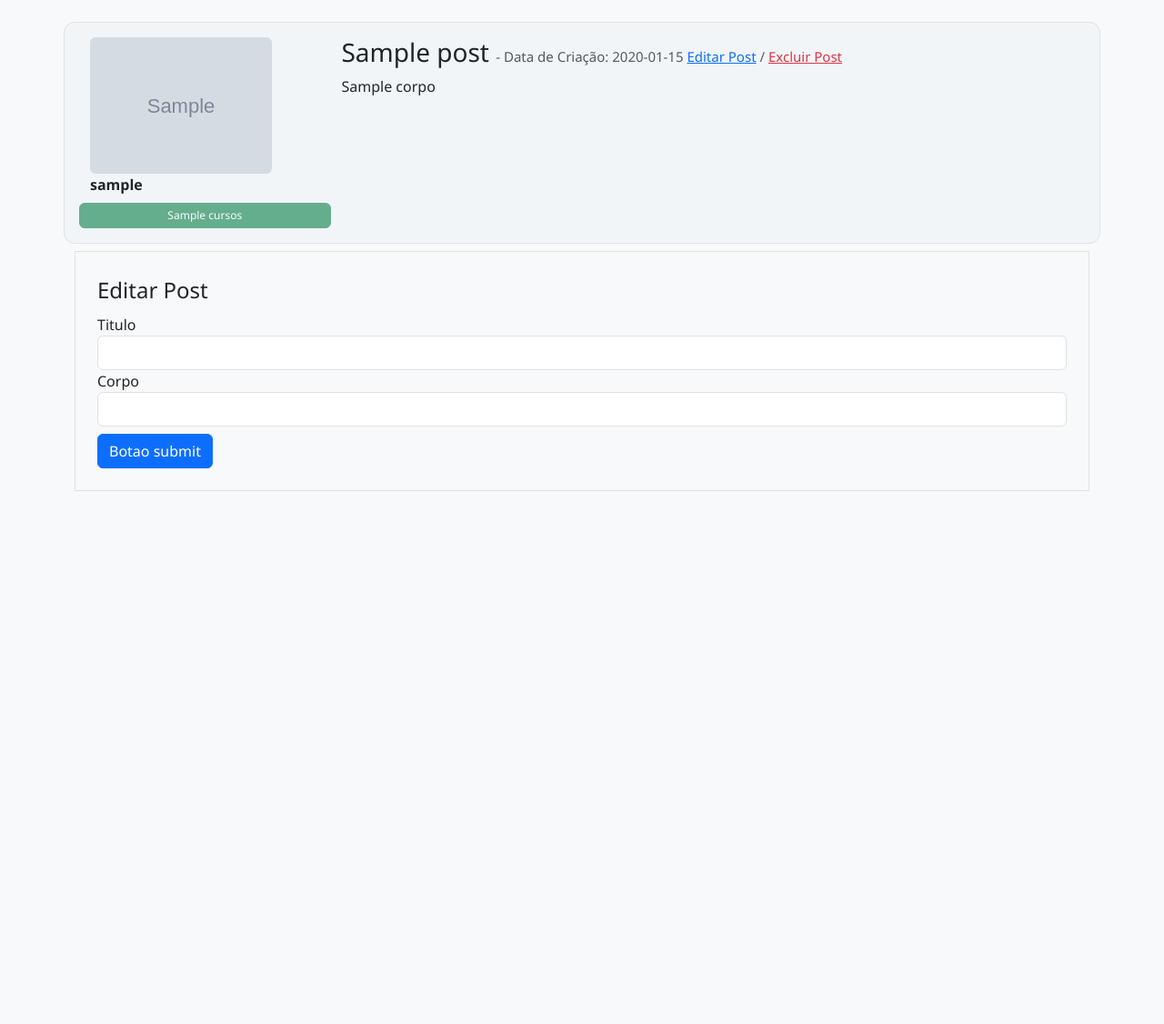
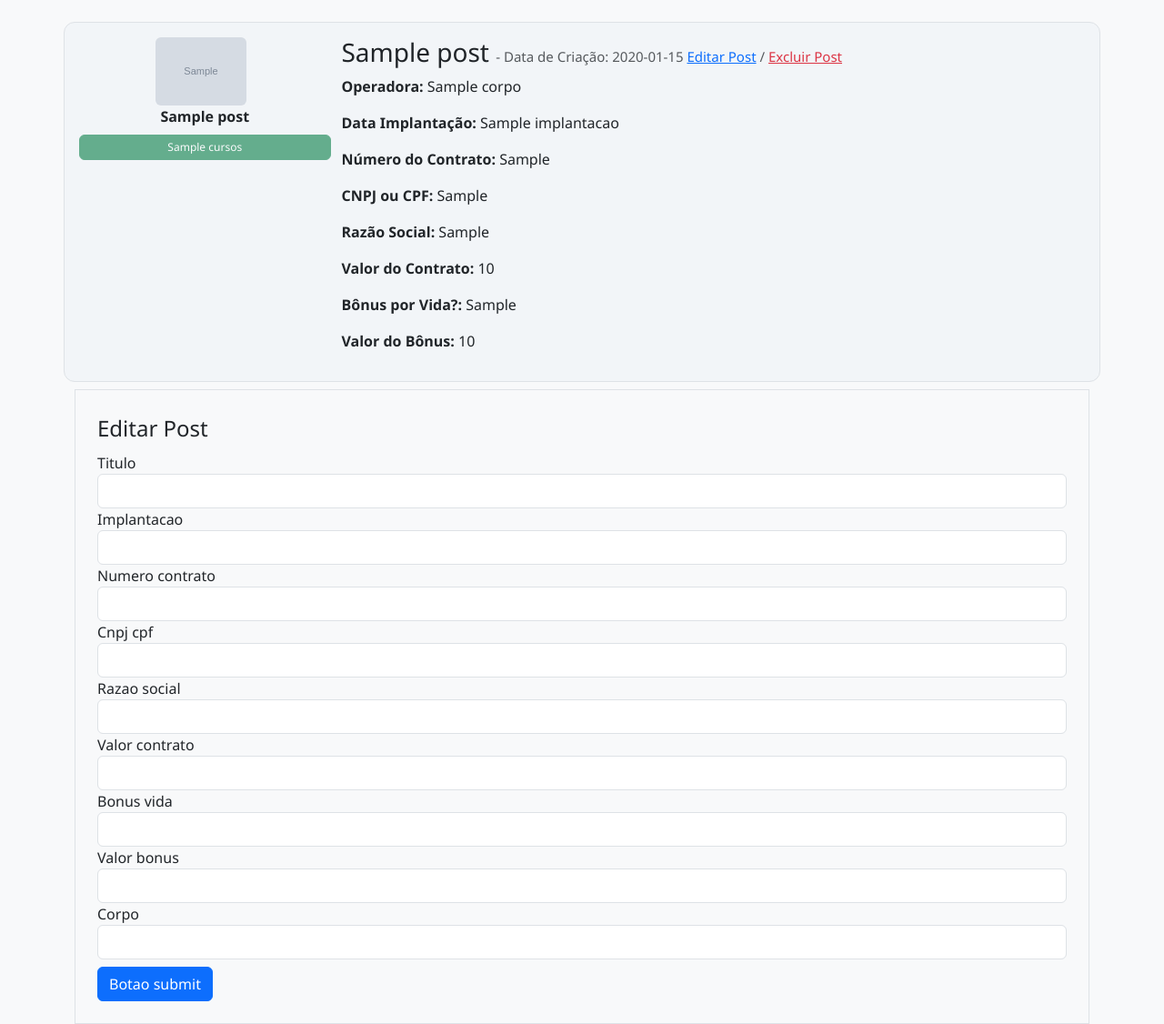
Before and after one commit to developer-alexandre-sabino92/sistemaweb, a Python web app: template sistemacooperativa/templates/post.html in a window 1280 px wide. Shown: the part 56-1182 px from the top of the page at 91% size. Before the commit the page ends 596 px from the top, so only its background shows below. Run offline with Jinja, Linux system fonts and the light colour scheme; the template is opened without the code that fills it: most values are stand-ins (such as "Sample title", 1, 10 or a date in 2020); grey boxes marked "Sample" are stand-in pictures; form fields are guessed from the names that the template uses.

Commit message:
Update post.html

```diff
--- a/sistemacooperativa/templates/post.html
+++ b/sistemacooperativa/templates/post.html
@@ -3,12 +3,12 @@
 {% block body %}
 <div class="container">
     <div class="row border mt-4 p-3 meupost">
-        <div class="col col-3">
+        <div class="col col-3 text-center">
             <div class="image pe-2">
                 <img src="{{ url_for('static', filename='fotos_perfil/{}'.format(post.autor.foto_perfil)) }}"
-                     class="rounded" width="200">
+                     class="rounded" width="100">
             </div>
-            <strong>{{ post.autor.username }}</strong>
+            <strong>{{ post.titulo }}</strong>
             <div class="row justify-content-center">
                 {% for curso in post.autor.cursos.split(';') %}
                 <button type="button" class="btn btn-success mt-2 "
@@ -26,7 +26,14 @@
                  {% endif   %}
                 </smal>
             </h3>
-            <p>{{ post.corpo }}</p>
+            <p><strong>Operadora:</strong> {{ post.corpo }}</p>
+            <p><strong>Data Implantação:</strong> {{ post.implantacao }}</p>
+            <p><strong>Número do Contrato:</strong> {{ post.numero_contrato }}</p>
+            <p><strong>CNPJ ou CPF:</strong> {{ post.cnpj_cpf }}</p>
+            <p><strong>Razão Social:</strong> {{ post.razao_social }}</p>
+            <p><strong>Valor do Contrato:</strong> {{ post.valor_contrato }}</p>
+            <p><strong>Bônus por Vida?:</strong> {{ post.bonus_vida }}</p>
+            <p><strong>Valor do Bônus:</strong> {{ post.valor_bonus }}</p>
         </div>
     </div>
 </div>
@@ -51,6 +58,98 @@
                                 {{ form.titulo(class="form-control")  }}
                             {% endif %}
                         </div>
+                        <div class="form-group">
+                            {{ form.implantacao.label(class="form-control-label") }}
+                            {% if form.implantacao.errors %}
+                                {{ form.implantacao(class="form-control is-invalid")  }}
+                            <div class="invalid-feedback">
+                                {% for erro in form.implantacao.errors %}
+                                    {{ erro }}
+                                {% endfor %}
+                            </div>
+                            {% else %}
+                                {{ form.implantacao(class="form-control")  }}
+                            {% endif %}
+                        </div>
+                        <div class="form-group">
+                            {{ form.numero_contrato.label(class="form-control-label") }}
+                            {% if form.numero_contrato.errors %}
+                                {{ form.numero_contrato(class="form-control is-invalid")  }}
+                            <div class="invalid-feedback">
+                                {% for erro in form.numero_contrato.errors %}
+                                    {{ erro }}
+                                {% endfor %}
+                            </div>
+                            {% else %}
+                                {{ form.numero_contrato(class="form-control")  }}
+                            {% endif %}
+                        </div>
+                        <div class="form-group">
+                            {{ form.cnpj_cpf.label(class="form-control-label") }}
+                            {% if form.cnpj_cpf.errors %}
+                                {{ form.cnpj_cpf(class="form-control is-invalid")  }}
+                            <div class="invalid-feedback">
+                                {% for erro in form.cnpj_cpf.errors %}
+                                    {{ erro }}
+                                {% endfor %}
+                            </div>
+                            {% else %}
+                                {{ form.cnpj_cpf(class="form-control")  }}
+                            {% endif %}
+                        </div>
+                         <div class="form-group">
+                            {{ form.razao_social.label(class="form-control-label") }}
+                            {% if form.razao_social.errors %}
+                                {{ form.razao_social(class="form-control is-invalid")  }}
+                            <div class="invalid-feedback">
+                                {% for erro in form.razao_social.errors %}
+                                    {{ erro }}
+                                {% endfor %}
+                            </div>
+                            {% else %}
+                                {{ form.razao_social(class="form-control")  }}
+                            {% endif %}
+                        </div>
+                        <div class="form-group">
+                            {{ form.valor_contrato.label(class="form-control-label") }}
+                            {% if form.valor_contrato.errors %}
+                                {{ form.valor_contrato(class="form-control is-invalid")  }}
+                            <div class="invalid-feedback">
+                                {% for erro in form.valor_contrato.errors %}
+                                    {{ erro }}
+                                {% endfor %}
+                            </div>
+                            {% else %}
+                                {{ form.valor_contrato(class="form-control")  }}
+                            {% endif %}
+                        </div>
+                        <div class="form-group">
+                            {{ form.bonus_vida.label(class="form-control-label") }}
+                            {% if form.bonus_vida.errors %}
+                                {{ form.bonus_vida(class="form-control is-invalid")  }}
+                            <div class="invalid-feedback">
+                                {% for erro in form.bonus_vida.errors %}
+                                    {{ erro }}
+                                {% endfor %}
+                            </div>
+                            {% else %}
+                                {{ form.bonus_vida(class="form-control")  }}
+                            {% endif %}
+                        </div>
+                        <div class="form-group">
+                            {{ form.valor_bonus.label(class="form-control-label") }}
+                            {% if form.valor_bonus.errors %}
+                                {{ form.valor_bonus(class="form-control is-invalid")  }}
+                            <div class="invalid-feedback">
+                                {% for erro in form.valor_bonus.errors %}
+                                    {{ erro }}
+                                {% endfor %}
+                            </div>
+                            {% else %}
+                                {{ form.valor_bonus(class="form-control")  }}
+                            {% endif %}
+                        </div>
+
                         <div class="form-group">
                             {{ form.corpo.label(class="form-control-label") }}
                             {% if form.corpo.errors %}
```
